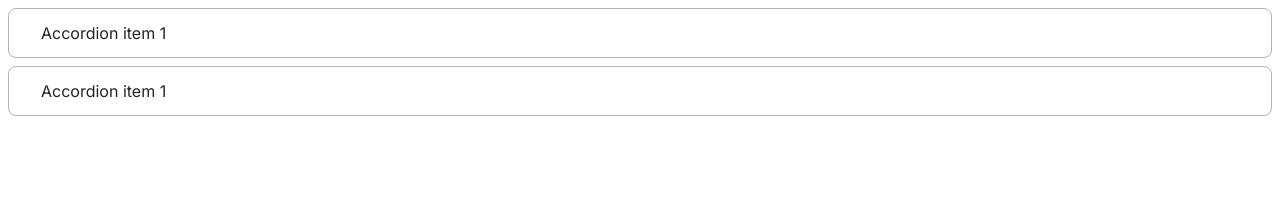
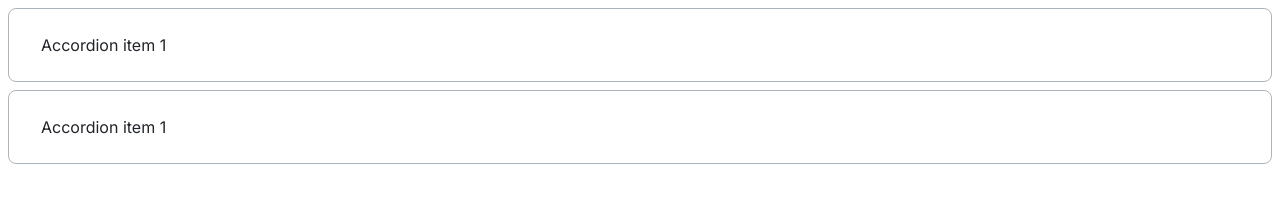
Before and after one commit to js-tasks-ru/htmlcss-20230911-4_vikavishny, a website: page 03-lection1/02-accordion/index.html in a window 1280 px wide. Drawn offline with Linux system fonts and the light colour scheme.

Commit message:
Внесла изменения

```diff
--- a/03-lection1/02-accordion/accordion.css
+++ b/03-lection1/02-accordion/accordion.css
@@ -1,6 +1,6 @@
 /* Стилизация аккордеона */
 .accordion__item {
-    padding: 12px 32px;
+    padding: 24px 32px;
     border: 1px solid var(--grey-3);
     border-radius: 8px;}
 
@@ -36,3 +36,7 @@
 /* Отступ между блоками */
 .accordion__item:not(:last-child) {
     margin-bottom: 8px;}
+
+.accordeon__details[open] {
+    margin-bottom: 32px;
+}
--- a/03-lection1/02-accordion/index.html
+++ b/03-lection1/02-accordion/index.html
@@ -6,6 +6,7 @@
         <link rel="stylesheet" href="./accordion.css">
     </head>
     <body>
+        <div class="accordion">
         <div class="accordion__item">
             <details class="accordion__details">
                 <summary class="accordion__summary">
@@ -28,6 +29,7 @@
                                     velit mollit. Exercitation veniam consequat sunt nostrud amet.</p>
         </div>
         </div>
+    </div>
     </body>
 
 </html>
```
Lines whose indentation alone changed are shown as unchanged.
